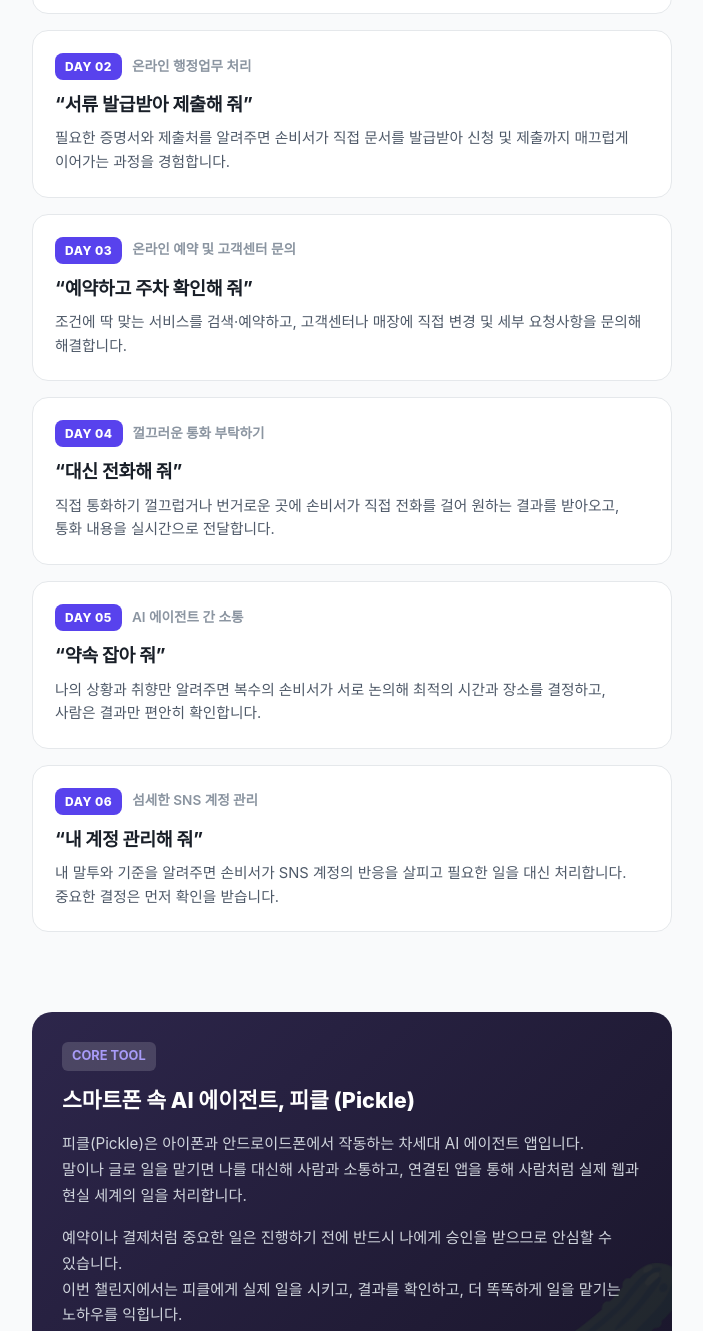
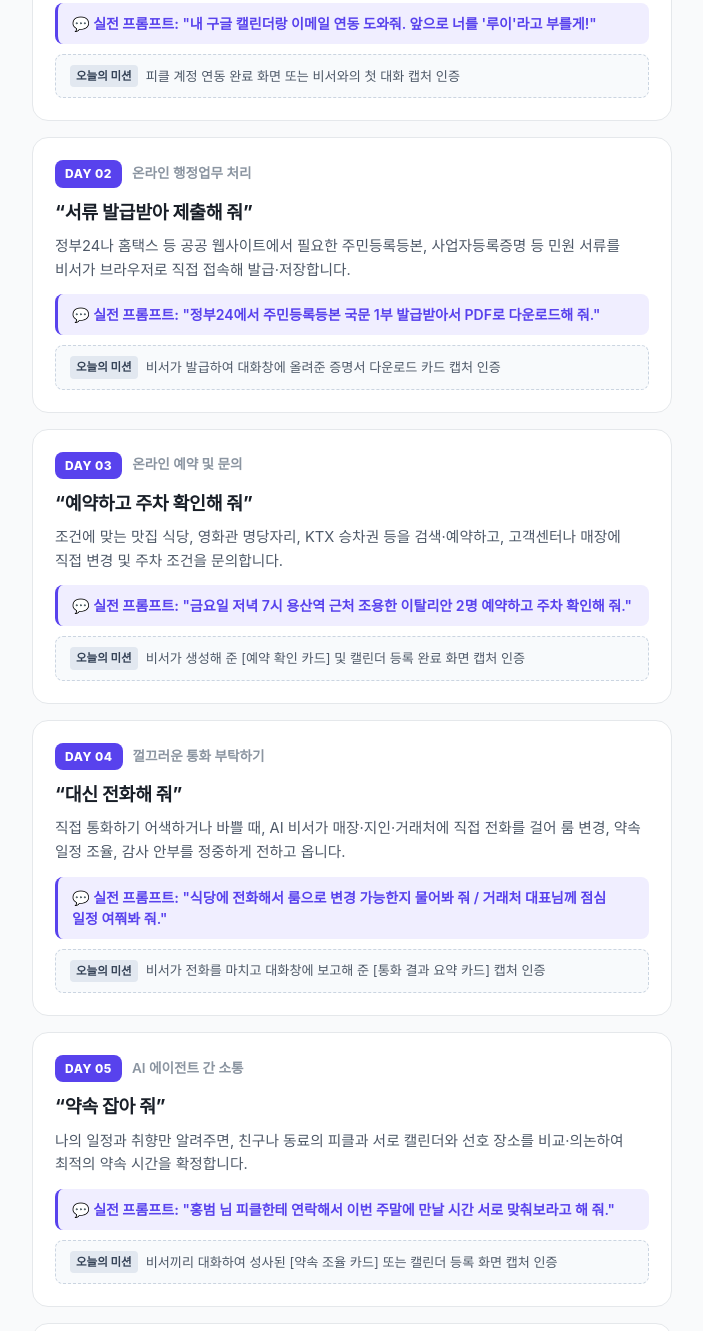
Before and after one commit to s27307580-art/Macro-reserch-hub, a plain HTML site: page son-secretary/index.html in a window 1280 px wide. Shown: the part 2084-3415 px from the top of the page, without its empty margins (288-991 px from the left). Drawn offline with Linux system fonts and the light colour scheme; a web font is replaced by a local one.

Commit message:
Update curriculum details with prompts and missions

```diff
--- a/son-secretary/index.html
+++ b/son-secretary/index.html
@@ -320,6 +320,40 @@
       word-break: keep-all;
       line-height: 1.6;
     }
+    .prompt-bubble {
+      background: var(--primary-soft);
+      border-left: 3.5px solid var(--primary);
+      padding: 10px 14px;
+      border-radius: 8px;
+      margin: 12px 0 10px;
+      font-size: 0.88rem;
+      color: var(--primary);
+      font-weight: 600;
+      line-height: 1.5;
+      word-break: keep-all;
+    }
+    .mission-box {
+      background: #f8fafc;
+      border: 1px dashed #cbd5e1;
+      padding: 10px 14px;
+      border-radius: 8px;
+      margin-top: 10px;
+      font-size: 0.82rem;
+      color: var(--text-sub);
+      display: flex;
+      align-items: center;
+      gap: 8px;
+      word-break: keep-all;
+    }
+    .mission-badge {
+      background: #e2e8f0;
+      color: #334155;
+      font-weight: 700;
+      font-size: 0.72rem;
+      padding: 2px 6px;
+      border-radius: 4px;
+      flex-shrink: 0;
+    }
 
     /* Tool Section */
     .tool-box {
@@ -633,7 +667,14 @@
               <span class="day-tagline">초대받기 및 주요 세팅</span>
             </div>
             <h3>손비서 채용하기</h3>
-            <p>초대코드를 받아 손비서를 설치하고, 필수 연동작업을 거쳐 손비서가 나를 위해 일할 수 있는 완벽한 환경을 만들어 줍니다.</p>
+            <p>초대코드를 받아 손비서를 설치하고, 필수 연동작업(구글 캘린더·이메일·노션 등)을 거쳐 손비서가 나를 위해 일할 수 있는 완벽한 환경을 만듭니다.</p>
+            <div class="prompt-bubble">
+              💬 <strong>실전 프롬프트:</strong> "내 구글 캘린더랑 이메일 연동 도와줘. 앞으로 너를 '루이'라고 부를게!"
+            </div>
+            <div class="mission-box">
+              <span class="mission-badge">오늘의 미션</span>
+              <span>피클 계정 연동 완료 화면 또는 비서와의 첫 대화 캡처 인증</span>
+            </div>
           </div>
 
           <!-- Day 02 -->
@@ -643,17 +684,31 @@
               <span class="day-tagline">온라인 행정업무 처리</span>
             </div>
             <h3>“서류 발급받아 제출해 줘”</h3>
-            <p>필요한 증명서와 제출처를 알려주면 손비서가 직접 문서를 발급받아 신청 및 제출까지 매끄럽게 이어가는 과정을 경험합니다.</p>
+            <p>정부24나 홈택스 등 공공 웹사이트에서 필요한 주민등록등본, 사업자등록증명 등 민원 서류를 비서가 브라우저로 직접 접속해 발급·저장합니다.</p>
+            <div class="prompt-bubble">
+              💬 <strong>실전 프롬프트:</strong> "정부24에서 주민등록등본 국문 1부 발급받아서 PDF로 다운로드해 줘."
+            </div>
+            <div class="mission-box">
+              <span class="mission-badge">오늘의 미션</span>
+              <span>비서가 발급하여 대화창에 올려준 증명서 다운로드 카드 캡처 인증</span>
+            </div>
           </div>
 
           <!-- Day 03 -->
           <div class="day-card">
             <div class="day-header">
               <span class="day-badge">DAY 03</span>
-              <span class="day-tagline">온라인 예약 및 고객센터 문의</span>
+              <span class="day-tagline">온라인 예약 및 문의</span>
             </div>
             <h3>“예약하고 주차 확인해 줘”</h3>
-            <p>조건에 딱 맞는 서비스를 검색·예약하고, 고객센터나 매장에 직접 변경 및 세부 요청사항을 문의해 해결합니다.</p>
+            <p>조건에 맞는 맛집 식당, 영화관 명당자리, KTX 승차권 등을 검색·예약하고, 고객센터나 매장에 직접 변경 및 주차 조건을 문의합니다.</p>
+            <div class="prompt-bubble">
+              💬 <strong>실전 프롬프트:</strong> "금요일 저녁 7시 용산역 근처 조용한 이탈리안 2명 예약하고 주차 확인해 줘."
+            </div>
+            <div class="mission-box">
+              <span class="mission-badge">오늘의 미션</span>
+              <span>비서가 생성해 준 [예약 확인 카드] 및 캘린더 등록 완료 화면 캡처 인증</span>
+            </div>
           </div>
 
           <!-- Day 04 -->
@@ -663,7 +718,14 @@
               <span class="day-tagline">껄끄러운 통화 부탁하기</span>
             </div>
             <h3>“대신 전화해 줘”</h3>
-            <p>직접 통화하기 껄끄럽거나 번거로운 곳에 손비서가 직접 전화를 걸어 원하는 결과를 받아오고, 통화 내용을 실시간으로 전달합니다.</p>
+            <p>직접 통화하기 어색하거나 바쁠 때, AI 비서가 매장·지인·거래처에 직접 전화를 걸어 룸 변경, 약속 일정 조율, 감사 안부를 정중하게 전하고 옵니다.</p>
+            <div class="prompt-bubble">
+              💬 <strong>실전 프롬프트:</strong> "식당에 전화해서 룸으로 변경 가능한지 물어봐 줘 / 거래처 대표님께 점심 일정 여쭤봐 줘."
+            </div>
+            <div class="mission-box">
+              <span class="mission-badge">오늘의 미션</span>
+              <span>비서가 전화를 마치고 대화창에 보고해 준 [통화 결과 요약 카드] 캡처 인증</span>
+            </div>
           </div>
 
           <!-- Day 05 -->
@@ -673,17 +735,31 @@
               <span class="day-tagline">AI 에이전트 간 소통</span>
             </div>
             <h3>“약속 잡아 줘”</h3>
-            <p>나의 상황과 취향만 알려주면 복수의 손비서가 서로 논의해 최적의 시간과 장소를 결정하고, 사람은 결과만 편안히 확인합니다.</p>
+            <p>나의 일정과 취향만 알려주면, 친구나 동료의 피클과 서로 캘린더와 선호 장소를 비교·의논하여 최적의 약속 시간을 확정합니다.</p>
+            <div class="prompt-bubble">
+              💬 <strong>실전 프롬프트:</strong> "홍범 님 피클한테 연락해서 이번 주말에 만날 시간 서로 맞춰보라고 해 줘."
+            </div>
+            <div class="mission-box">
+              <span class="mission-badge">오늘의 미션</span>
+              <span>비서끼리 대화하여 성사된 [약속 조율 카드] 또는 캘린더 등록 화면 캡처 인증</span>
+            </div>
           </div>
 
           <!-- Day 06 -->
           <div class="day-card">
             <div class="day-header">
               <span class="day-badge">DAY 06</span>
-              <span class="day-tagline">섬세한 SNS 계정 관리</span>
+              <span class="day-tagline">섬세한 계정 관리</span>
             </div>
             <h3>“내 계정 관리해 줘”</h3>
-            <p>내 말투와 기준을 알려주면 손비서가 SNS 계정의 반응을 살피고 필요한 일을 대신 처리합니다. 중요한 결정은 먼저 확인을 받습니다.</p>
+            <p>메일함에 쌓인 불필요한 광고 수천 통을 한 번에 대청소하고, 슬랙·X(트위터)의 긴급 멘션과 중요 알림만 쏙 뽑아 브리핑을 받습니다.</p>
+            <div class="prompt-bubble">
+              💬 <strong>실전 프롬프트:</strong> "메일함에 쌓인 프로모션 광고 메일들 싹 정리해 줘 / 오늘 슬랙 중요 업무 요약해 줘."
+            </div>
+            <div class="mission-box">
+              <span class="mission-badge">오늘의 미션</span>
+              <span>비서가 전송한 [메일함 대청소 결과 카드] 또는 [일일 업무 요약 브리핑] 캡처 인증</span>
+            </div>
           </div>
         </div>
       </div>
```
